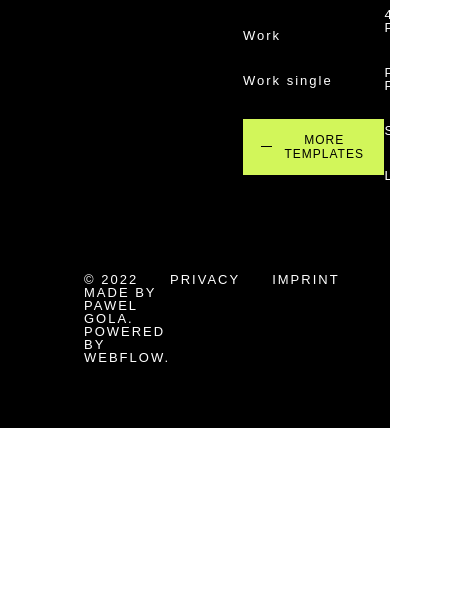
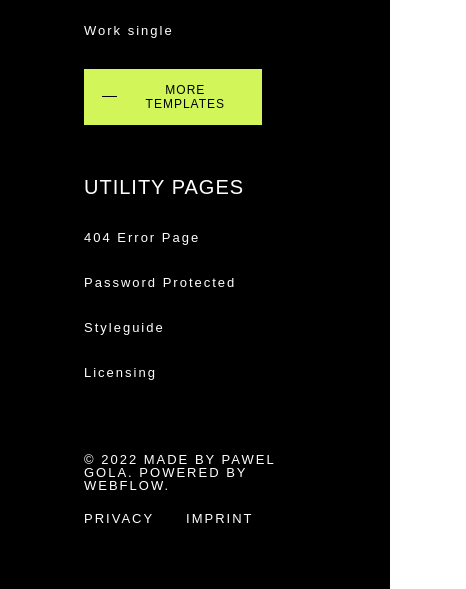
Before and after one commit to AndreSantosOG/finn-solveig, a plain HTML site: page index.html in a window 390 px wide. Shown: the part 4502-5091 px from the top of the page, 466 px wide, since content can reach past the window. Before the commit the page ends 4930 px from the top, so only its background shows below. Drawn offline with Linux system fonts and the light colour scheme; a web font is replaced by a local one.

Commit message:
finish 80%

```diff
--- a/style.css
+++ b/style.css
@@ -524,6 +524,14 @@ body,button,input {
     .distance {
         gap: 32.7rem;
     }
+    .footerLogo {
+        margin-right: 0;
+    }
+    .options {
+        display: flex;
+        width: 60%;
+        justify-content: space-between;
+    }
 }
 @media(max-width: 850px) {
     .subtitle {
@@ -603,6 +611,17 @@ body,button,input {
         transform: scale(1.05);
         border-width: 5px;
     }
+    .informations {
+        display: flex;
+        flex-direction: column;
+    }
+    .footerLogo {
+        height: 8rem;
+    }
+    .options {
+        width: 100%;
+    }
+
 }
 @media(max-width: 540px) {
     .container-stats{
@@ -657,4 +676,31 @@ body,button,input {
         gap: 1.5rem;
         margin-bottom: 9rem;
     }
+    .informations {
+        display: flex;
+        flex-direction: column;
+        max-height: 300px;
+    }
+    .footerLogo {
+        height: 8rem;
+    }
+    .options {
+        width: 80%;
+    }
+    .titleMenu{
+        font-size: 7.6rem;
+        text-transform: uppercase;
+        font-weight: 600;
+        letter-spacing: 1px;
+        margin: 3.2rem auto;
+      }
+      .options {
+        flex-direction: column;
+        gap: 5rem;
+      }
+      .made {
+        flex-direction: column;
+        gap: 2rem;
+        margin-top: 34rem;
+      }
 }
```
